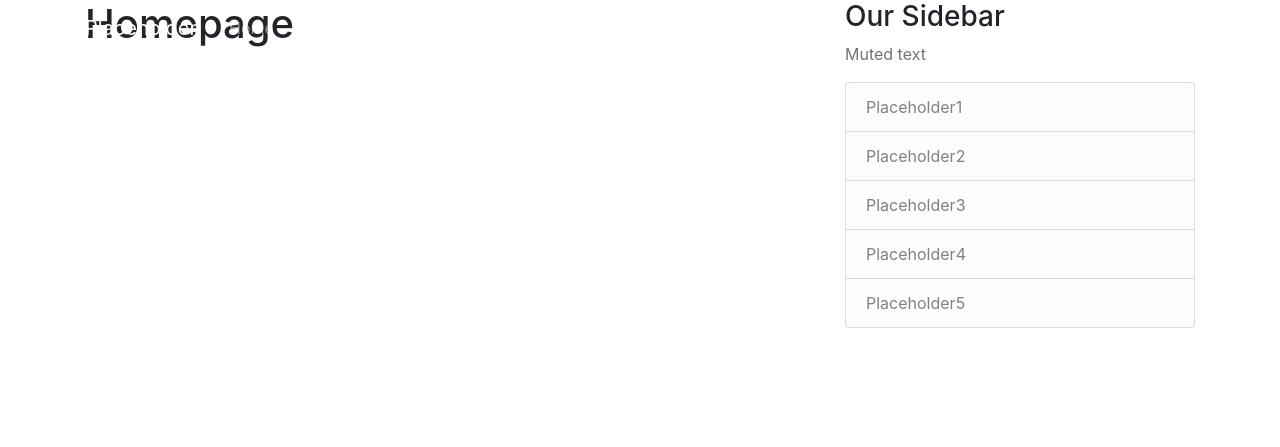
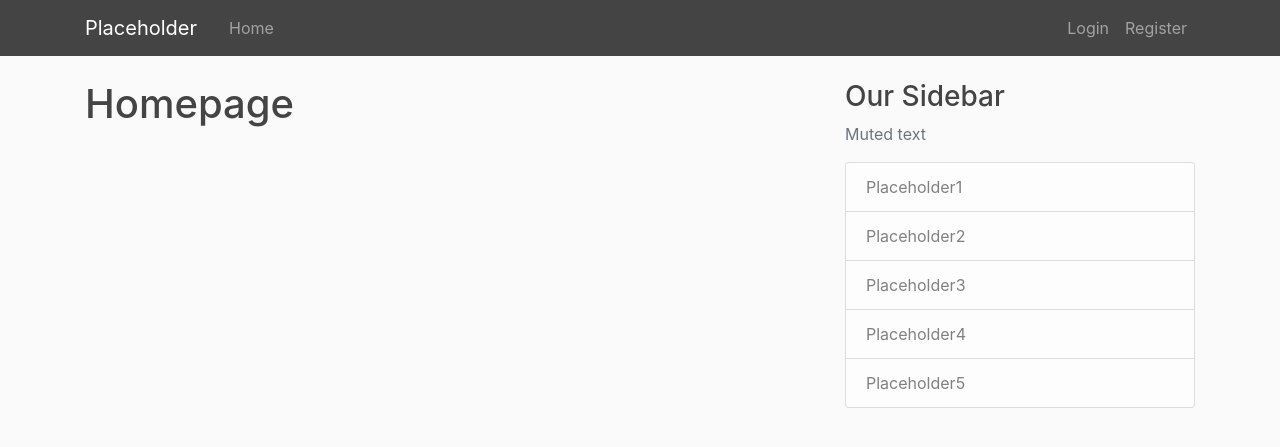
Before and after one commit to doza-daniel/champions_leagues, a Python web app: template league/templates/home.html in a window 1280 px wide. Shown: the top 447 px of the page. Run offline with Jinja, Linux system fonts and the light colour scheme; the template is opened without the code that fills it, so the values that code supplies are empty; some libraries are stand-ins or nearby versions.

Commit message:
little bit of css added for layout page

```diff
--- /dev/null
+++ b/league/static/main.css
@@ -0,0 +1,13 @@
+body {
+  background: #fafafa;
+  color: #333333;
+  margin-top: 5rem;
+}
+
+h1, h2, h3, h4, h5, h6 {
+  color: #444444;
+}
+
+.bg-nav {
+  background-color: #444444;
+}
--- a/league/templates/layout.html
+++ b/league/templates/layout.html
@@ -7,6 +7,7 @@
 
   <!-- Bootstrap CSS -->
   <link rel="stylesheet" href="https://maxcdn.bootstrapcdn.com/bootstrap/4.0.0/css/bootstrap.min.css" integrity="sha384-Gn5384xqQ1aoWXA+058RXPxPg6fy4IWvTNh0E263XmFcJlSAwiGgFAW/dAiS6JXm" crossorigin="anonymous">
+  <link rel="stylesheet" type="text/css" href="{{ url_for('static', filename='main.css') }}">
 
   {% if title %}
     <title>{{ title }}</title>
@@ -16,7 +17,7 @@
 </head>
 <body>
 <header class="site-header">
-  <nav class="navbar navbar-expand-md navbar-dark bg-steel fixed-top">
+  <nav class="navbar navbar-expand-md navbar-dark bg-nav fixed-top">
     <div class="container">
       <a class="navbar-brand mr-4" href="/">Placeholder</a>
       <button class="navbar-toggler" type="button" data-toggle="collapse" data-target="#navbarToggle" aria-controls="navbarToggle" aria-expanded="false" aria-label="Toggle navigation">
```
